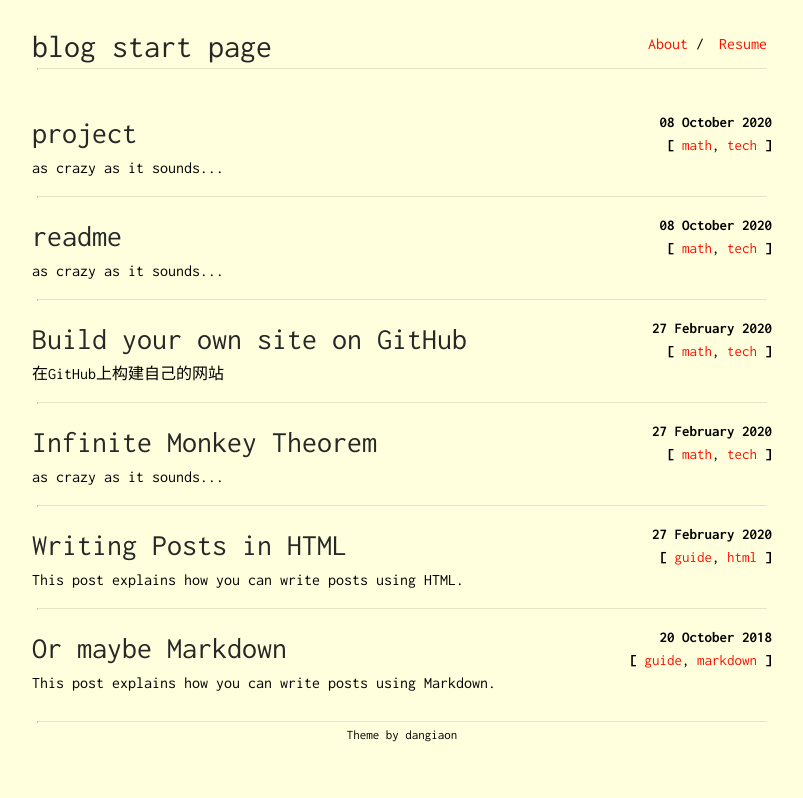
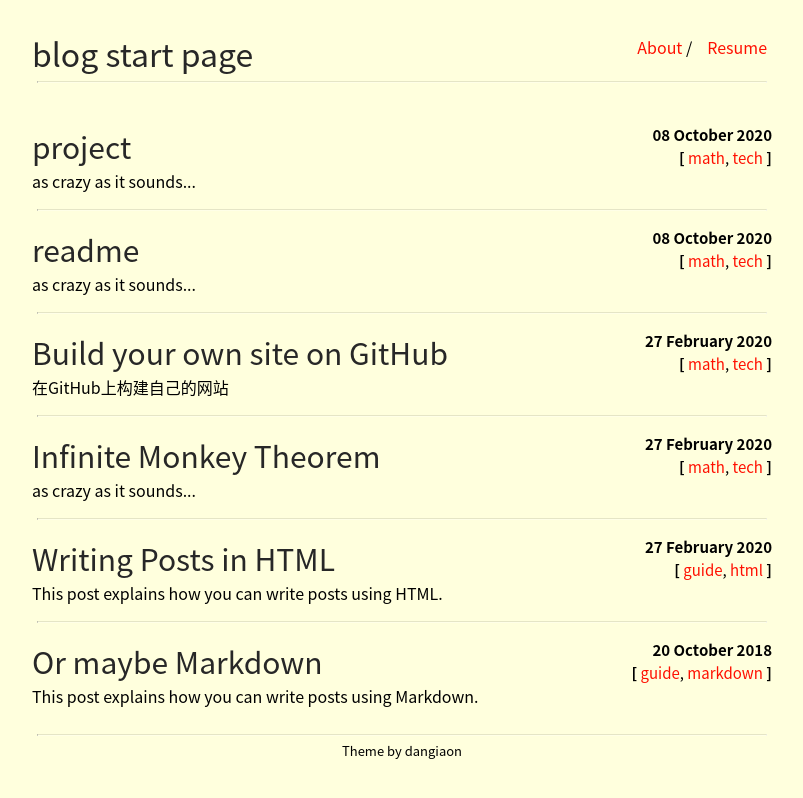
Before and after one commit to Dangiaon/blog, a Jekyll site: the page built from index.html, in a window 1280 px wide. Shown: the top 798 px of the page, without its empty margins (238-1041 px from the left). Built offline with Jekyll 4.4.1, drawn with Linux system fonts in a browser that asks for light colours.

Commit message:
Update main.scss

```diff
--- a/css/main.scss
+++ b/css/main.scss
@@ -13,7 +13,7 @@ $small-width: 480px;
 
 body {
     margin: 0;
-    font-family: "Inconsolata";
+    font-family: "Noto Sans CJK SC";
     background-color: #FFFFDD;
     min-height: 100%;
 }
```
